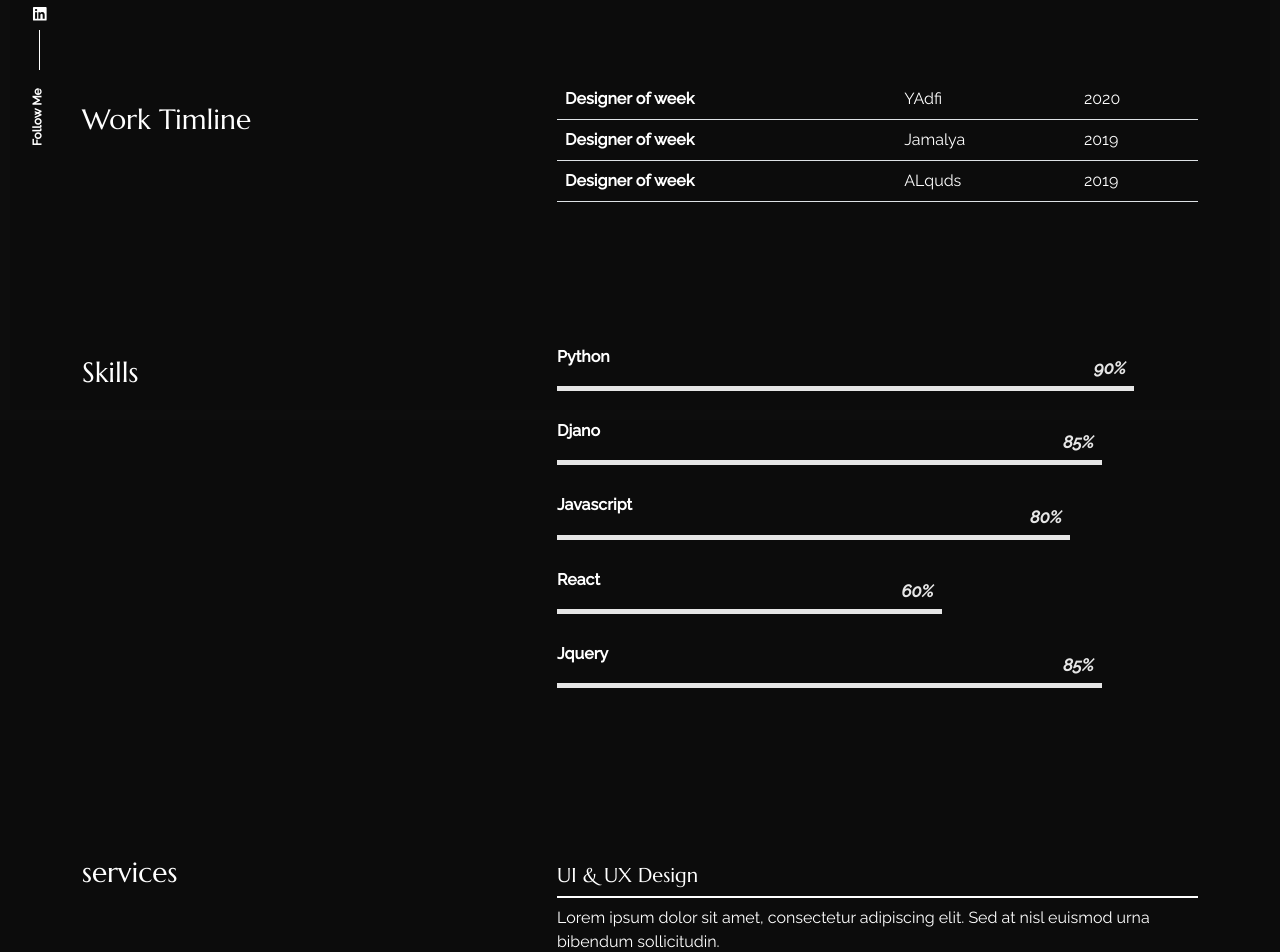
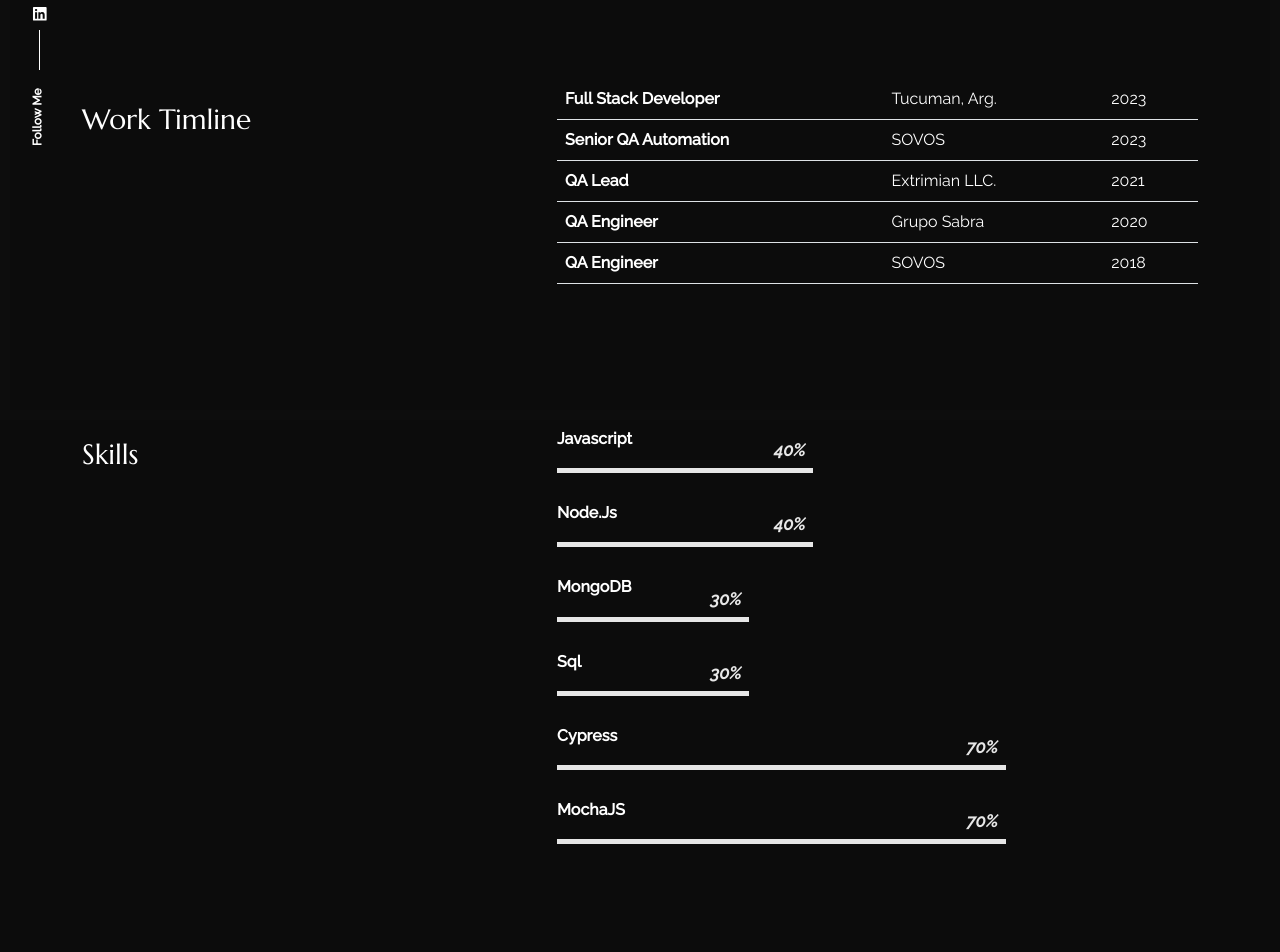
Before and after one commit to pablogiroud/portfolio, a React (Create React App) app: page /about in a window 1280 px wide. Shown: the part 380-1332 px from the top of the page. Built offline with nearby package versions, Linux system fonts and the light colour scheme.

Commit message:
first commit

```diff
--- a/package.json
+++ b/package.json
@@ -14,7 +14,8 @@
         "react-scripts": "^5.0.1",
         "react-transition-group": "^4.4.2",
         "typewriter-effect": "^2.18.2",
-        "web-vitals": "^3.1.1"
+        "web-vitals": "^3.1.1",
+        "yarn": "^1.22.19"
     },
     "scripts": {
         "start": "react-scripts start",
--- a/src/content_option.js
+++ b/src/content_option.js
@@ -1,75 +1,86 @@
-const logotext = "JOHN";
+const logotext = "Pablo";
 const meta = {
-    title: "John Doe",
-    description: "I’m John Doe data scientist _ Full stack devloper,currently working in Berlin",
+    title: "Pablo Giroud",
+    description: "I’m Pablo Giroud _ Full stack devloper, currently working in SOVOS as Senior QA Automation",
 };
 
 const introdata = {
-    title: "I’m John Doe",
+    title: "I’m Pablo Giroud",
     animated: {
         first: "I love coding",
-        second: "I code cool websites",
-        third: "I develop mobile apps",
+        second: "I'm Full stack developer",
+        third: "and senior QA Automation",
     },
-    description: "Lorem ipsum dolor sit amet, consectetur adipiscing elit. Sed at nisl euismod urna bibendum",
+    description: "Senior QA Automation at SOVOS",
     your_img_url: "https://images.unsplash.com/photo-1514790193030-c89d266d5a9d",
 };
 
 const dataabout = {
-    title: "abit about my self",
-    aboutme: "Lorem ipsum dolor sit amet, consectetur adipiscing elit. Praesent quis dolor id ligula semper elementum feugiat pretium nulla. Nunc non commodo dolor. Nunc mollis dignissim facilisis. Morbi ut magna ultricies.",
+    title: "a bit about my self",
+    aboutme: "Nature & music and pets lover. Coding for fun, working with passion.",
 };
 const worktimeline = [{
-        jobtitle: "Designer of week",
-        where: "YAdfi",
-        date: "2020",
+        jobtitle: "Full Stack Developer",
+        where: "Tucuman, Arg.",
+        date: "2023",
     },
     {
-        jobtitle: "Designer of week",
-        where: "Jamalya",
-        date: "2019",
+        jobtitle: "Senior QA Automation",
+        where: "SOVOS",
+        date: "2023",
     },
     {
-        jobtitle: "Designer of week",
-        where: "ALquds",
-        date: "2019",
+        jobtitle: "QA Lead",
+        where: "Extrimian LLC.",
+        date: "2021",
     },
+    {
+        jobtitle: "QA Engineer",
+        where: "Grupo Sabra",
+        date: "2020"
+    },
+    {
+        jobtitle: "QA Engineer",
+        where: "SOVOS",
+        date: "2018"
+    }
+
 ];
 
 const skills = [{
-        name: "Python",
-        value: 90,
+        name: "Javascript",
+        value: 40,
     },
     {
-        name: "Djano",
-        value: 85,
+        name: "Node.Js",
+        value: 40,
     },
     {
-        name: "Javascript",
-        value: 80,
+        name: "MongoDB",
+        value: 30,
     },
     {
-        name: "React",
-        value: 60,
+        name: "Sql",
+        value: 30,
     },
     {
-        name: "Jquery",
-        value: 85,
+        name: "Cypress",
+        value: 70,
+    },
+    {
+        name: "MochaJS",
+        value: 70,
     },
 ];
 
 const services = [{
-        title: "UI & UX Design",
-        description: "Lorem ipsum dolor sit amet, consectetur adipiscing elit. Sed at nisl euismod urna bibendum sollicitudin.",
+        title: "Full Stack Developer",
+        description: "with a background on JavaScript, React, NodeJS and MongoDB. Certified on Rolling Code School",
     },
     {
-        title: "Mobile Apps",
-        description: "Lorem ipsum dolor sit amet, consectetur adipiscing elit. Sed at nisl euismod urna bibendum sollicitudin.",
-    },
-    {
-        title: "Wordpress Design",
-        description: "Lorem ipsum dolor sit amet, consectetur adipiscing elit. Sed at nisl euismod urna bibendum sollicitudin.",
-    },
+        title: "QA Automation",
+        description: "4 year of experience working on automation, with Cypress and Mocha in the last years.",
+    }
 ];
 
 const dataportfolio = [{
@@ -136,9 +147,9 @@
 ];
 
 const contactConfig = {
-    YOUR_EMAIL: "name@domain.com",
-    YOUR_FONE: "(555)123-4567",
-    description: "Lorem ipsum dolor sit amet, consectetur adipiscing elit. Morbi vehicula eu nunc et sollicitudin. Cras pulvinar, nisi at imperdiet pharetra. ",
+    YOUR_EMAIL: "pablogiroud@gmail.com",
+    YOUR_FONE: "+54(385)419-2582",
+    description: "",
     // creat an emailjs.com account
     // check out this tutorial https://www.emailjs.com/docs/examples/reactjs/
     YOUR_SERVICE_ID: "service_id",
@@ -147,10 +158,10 @@
 };
 
 const socialprofils = {
-    github: "https://github.com",
-    facebook: "https://facebook.com",
-    linkedin: "https://linkedin.com",
-    twitter: "https://twitter.com",
+    github: "https://github.com/pablogiroud",
+    facebook: "https://facebook.com/pablogiroud",
+    linkedin: "https://www.linkedin.com/in/pablogiroud/",
+    twitter: "https://twitter.com/pablogiroud",
 };
 export {
     meta,
```
Also changed, not shown: 2 other files (tests, documents, lock files or other folders).
